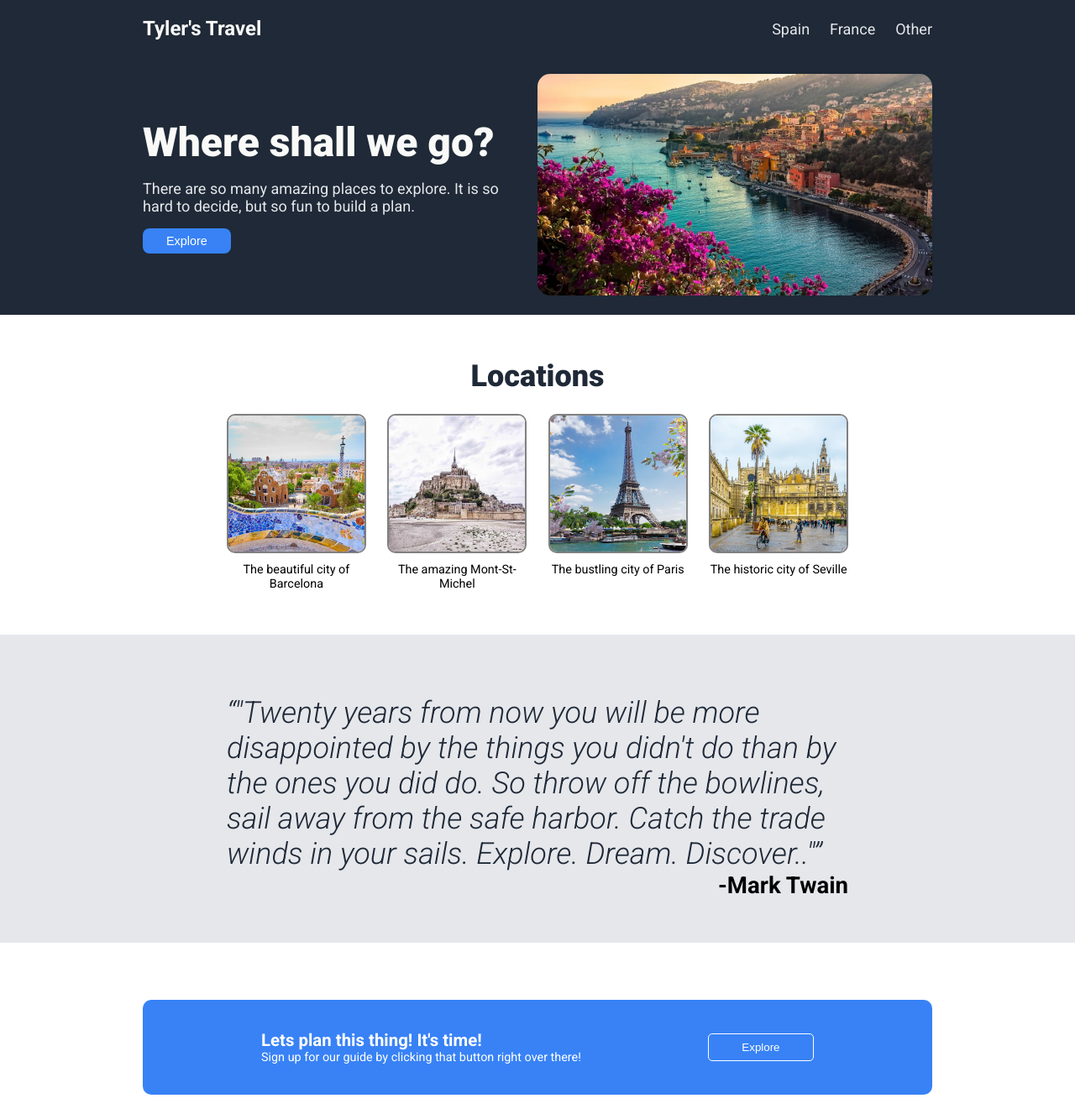
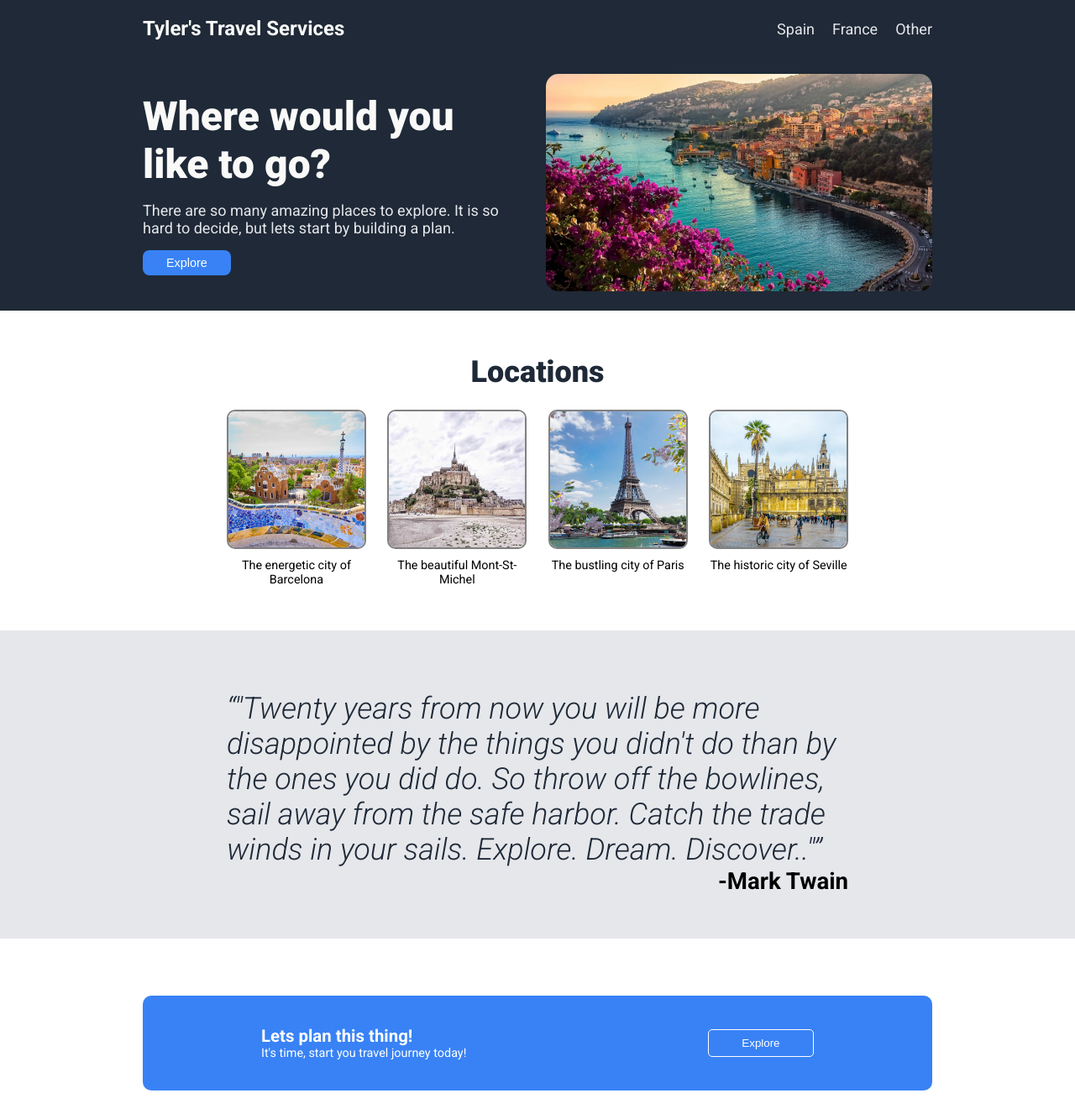
Before and after one commit to tylertne/Odin-Landing-Page, a plain HTML site: page index.html in a window 1280 px wide. Shown: the top 1327 px of the page at 84% size. Drawn offline with Linux system fonts and the light colour scheme.

Commit message:
fix: improve text wording

```diff
--- a/css/style.css
+++ b/css/style.css
@@ -57,6 +57,7 @@ body{
 .main .container{
     display: flex;
     align-items: center;
+    gap: 20px;
 }
 .mainimg img{
     width: 100%;
--- a/index.html
+++ b/index.html
@@ -14,7 +14,7 @@
         <nav class="nav">
             <div class="container">
                 <div class="logo">
-                    Tyler's Travel
+                    Tyler's Travel Services
                 </div>
                 <ul class="links">
                     <li><a href="#">Spain</a></li>
@@ -26,8 +26,8 @@
         <main class="main">
             <div class="container">
                 <section class="maintxt">
-                    <h1>Where shall we go?</h1>
-                    <p>There are so many amazing places to explore. It is so hard to decide, but so fun to build a plan.</p>
+                    <h1>Where would you like to go?</h1>
+                    <p>There are so many amazing places to explore. It is so hard to decide, but lets start by building a plan.</p>
                     <button>Explore</button>
                 </section>
                 <div class="mainimg">
@@ -41,11 +41,11 @@
                 <section class="pics">
                     <div class="pic">
                         <img src="images/Barcelona.jpg" alt="Barcelona">
-                        <p>The beautiful city of Barcelona</p>
+                        <p>The energetic city of Barcelona</p>
                     </div>
                     <div class="pic">
                         <img src="images/mont-st-michel.jpeg" alt="Mont-St-Michel">
-                        <p>The amazing Mont-St-Michel</p>
+                        <p>The beautiful Mont-St-Michel</p>
                     </div>
                     <div class="pic">
                         <img src="images/paris.jpg" alt="Paris">
@@ -68,8 +68,8 @@
             <div class="container">
                 <div class="banner">
                     <div class="bannertxt">
-                        <h3>Lets plan this thing! It's time!</h3>
-                        <p>Sign up for our guide by clicking that button right over there!</p>
+                        <h3>Lets plan this thing!</h3>
+                        <p>It's time, start you travel journey today!</p>
                     </div>
                     <button>Explore</button>
                 </div>
```
